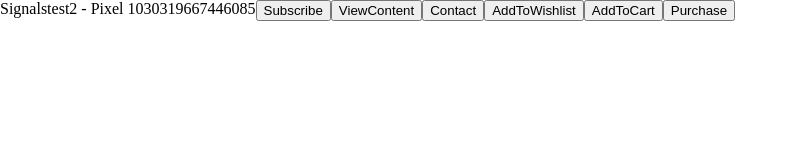
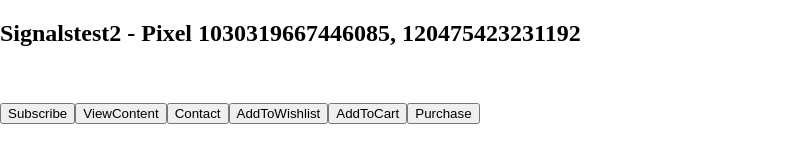
Before and after one commit to rkereskenyifb/signalstest2, a plain HTML site: page index.html in a window 1280 px wide. Shown: the whole page, without its empty margins (0-798 px from the left). Drawn offline with Linux system fonts and the light colour scheme.

Commit message:
Update index.html

```diff
--- a/index.html
+++ b/index.html
@@ -13,6 +13,7 @@ t.src=v;s=b.getElementsByTagName(e)[0];
 s.parentNode.insertBefore(t,s)}(window, document,'script',
 'https://connect.facebook.net/en_US/fbevents.js');
 fbq('init', '1030319667446085');
+fbq('init', '120475423231192');
 fbq('track', 'PageView');
 </script>
 <noscript><img height="1" width="1" style="display:none"
@@ -36,8 +37,9 @@ body,html {
 
 </head>
   <body>
+    <h2>Signalstest2 - Pixel 1030319667446085, 120475423231192</h2>
+    <br /><br />
     <div class="flex-container">
-      Signalstest2 - Pixel 1030319667446085
       <button onclick="fbq('track', 'Subscribe');">Subscribe</button>
       <button onclick="fbq('track', 'ViewContent');">ViewContent</button>
       <button onclick="fbq('track', 'Contact');">Contact</button>
```
